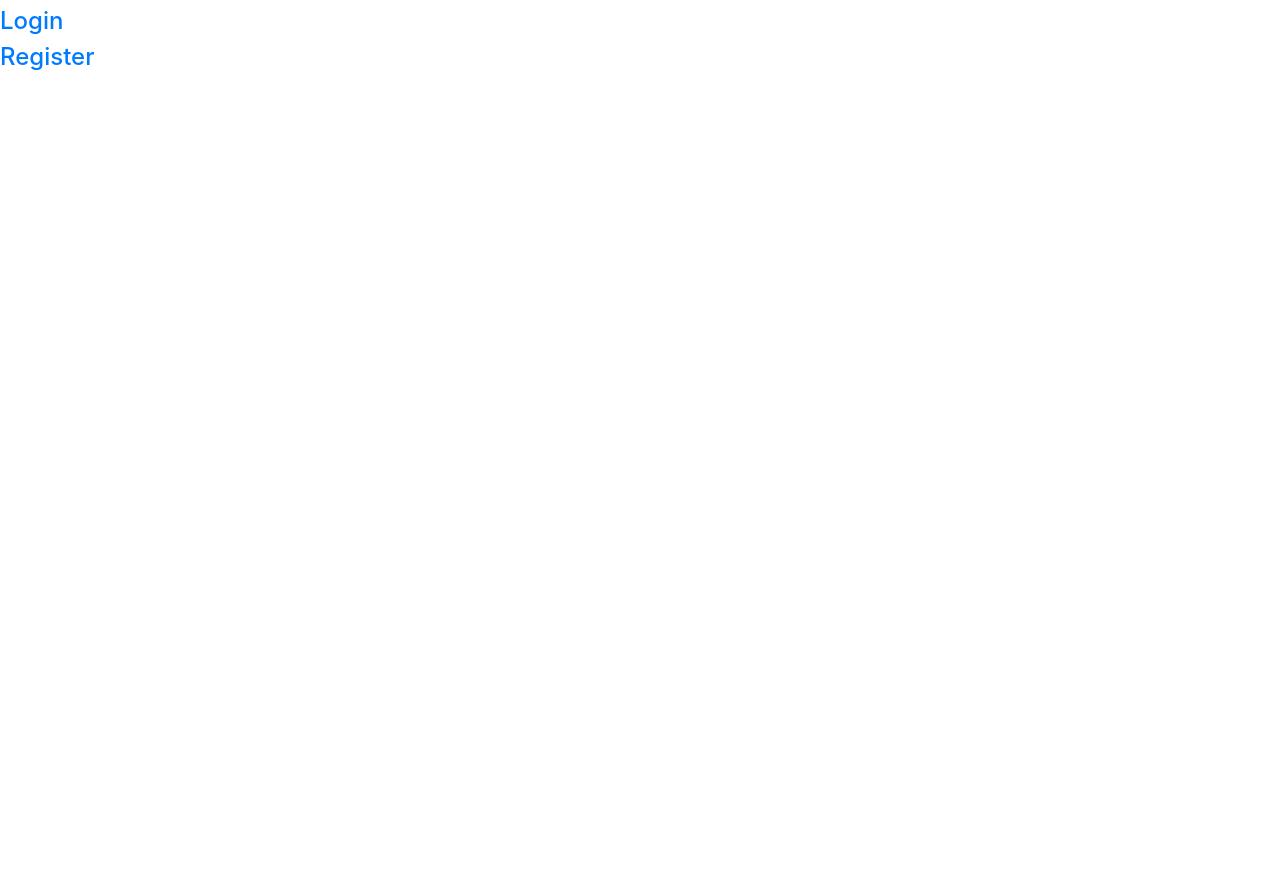
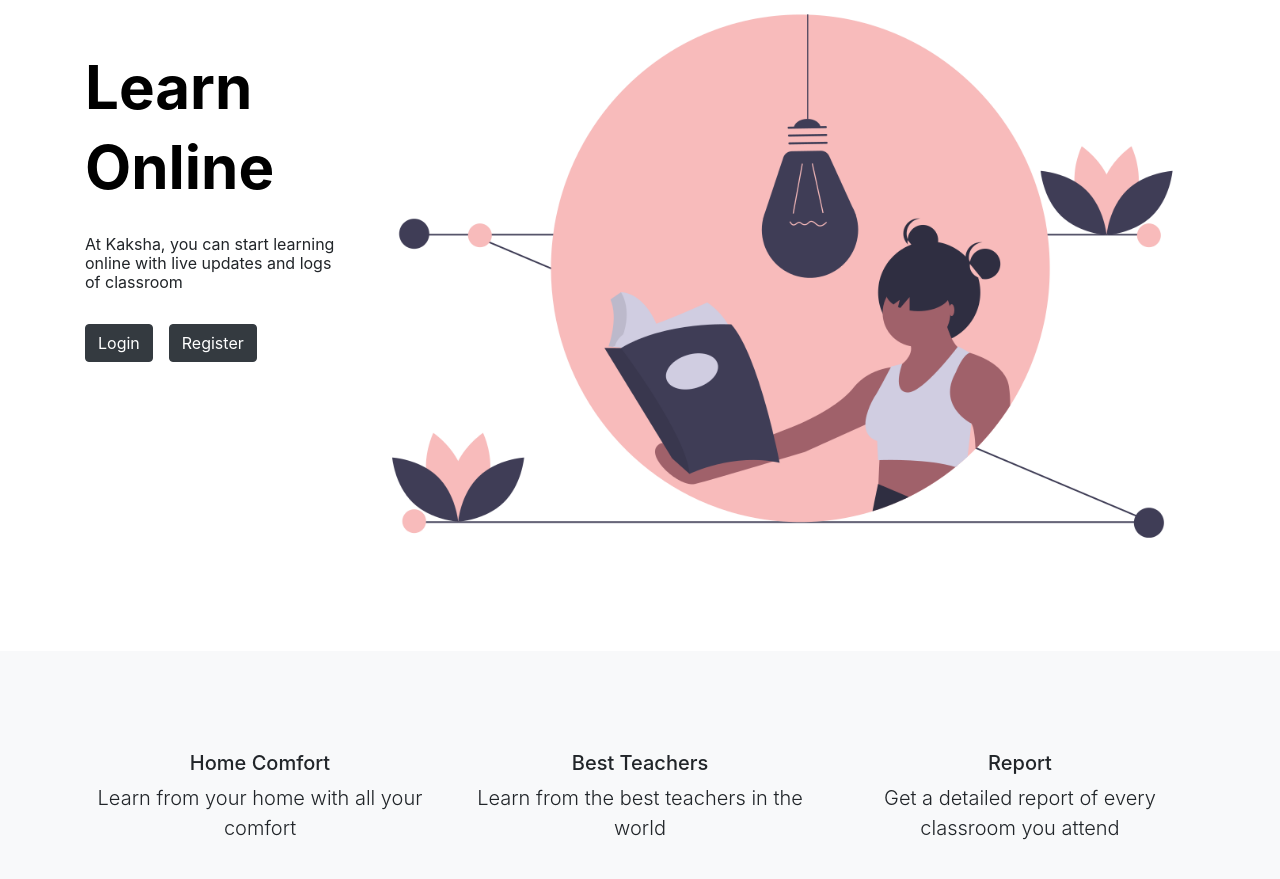
Before and after one commit to ramkrishnan6/kaksha-web, a React (Create React App) app: page / in a window 1280 px wide. Shown: the part 183-1062 px from the top of the page. Before the commit the page ends 800 px from the top, so only its background shows below. Built offline with nearby package versions, Linux system fonts and the light colour scheme.

Commit message:
Add homepage

```diff
--- a/src/components/Home.js
+++ b/src/components/Home.js
@@ -1,18 +1,85 @@
 import React from "react";
 import Header from "./Header";
+import "../css/Home.css";
 
 function Home() {
     return (
-        <>
+        <div>
             <Header />
-            <h1>Home Page</h1>
-            <h4>
-                <a href="/login">Login</a>
-            </h4>
-            <h4>
-                <a href="/register">Register</a>
-            </h4>
-        </>
+
+            <div className="container content">
+                <div className="row">
+                    <div className="col-sm-3 talk">
+                        <h1>Learn</h1>
+                        <h1>Online</h1>
+                        <br />
+                        <h6 className="bold-four">
+                            At Kaksha, you can start learning online with live
+                            updates and logs of classroom
+                        </h6>
+                        <br />
+                        <h6>
+                            <a
+                                className="btn btn-dark start start-two"
+                                href="/login"
+                            >
+                                Login
+                            </a>
+                            <a
+                                className="btn btn-dark start start-two ml-3"
+                                href="/login"
+                            >
+                                Register
+                            </a>
+                        </h6>
+                    </div>
+                    <div className="col-sm-9 showcase-img">
+                        {/* <div className="circle"></div> */}
+                    </div>
+                </div>
+            </div>
+
+            <section class="features-icons bg-light text-center det-ails">
+                <div class="container">
+                    <div class="row">
+                        <div class="col-lg-4">
+                            <div class="features-icons-item mx-auto mb-5 mb-lg-0 mb-lg-3">
+                                <div class="features-icons-icon d-flex  icon-bra-ails">
+                                    <i class="icon-screen-desktop m-auto text-primary icon-ails"></i>
+                                </div>
+                                <h5>Home Comfort</h5>
+                                <p class="lead mb-0">
+                                    Learn from your home with all your comfort
+                                </p>
+                            </div>
+                        </div>
+                        <div class="col-lg-4">
+                            <div class="features-icons-item mx-auto mb-5 mb-lg-0 mb-lg-3">
+                                <div class="features-icons-icon d-flex  icon-bra-ails">
+                                    <i class="icon-layers m-auto text-primary icon-ails"></i>
+                                </div>
+                                <h5>Best Teachers</h5>
+                                <p class="lead mb-0">
+                                    Learn from the best teachers in the world
+                                </p>
+                            </div>
+                        </div>
+                        <div class="col-lg-4">
+                            <div class="features-icons-item mx-auto mb-0 mb-lg-3">
+                                <div class="features-icons-icon d-flex  icon-bra-ails">
+                                    <i class="icon-check m-auto text-primary icon-ails"></i>
+                                </div>
+                                <h5>Report</h5>
+                                <p class="lead mb-0">
+                                    Get a detailed report of every classroom you
+                                    attend
+                                </p>
+                            </div>
+                        </div>
+                    </div>
+                </div>
+            </section>
+        </div>
     );
 }
 
--- /dev/null
+++ b/src/css/Home.css
@@ -0,0 +1,133 @@
+.main-container {
+    min-height: 100vh;
+    overflow: hidden;
+    display: block;
+    position: relative;
+    padding-bottom: 100px;
+}
+
+.header-a {
+    padding-top: 20px;
+    padding-bottom: 20px;
+}
+
+.alink {
+    /* background-color: red; */
+    font-size: 14px;
+    font-weight: 600;
+}
+
+.alink {
+    color: black;
+}
+
+.alink ul {
+    float: left;
+}
+
+.nav-container .start {
+    font-weight: 600;
+    color: black;
+}
+
+.navbar-nav > li {
+    padding-left: 35px;
+    padding-right: 35px;
+}
+
+.start {
+    border-radius: 9px;
+    border-width: 0.1em;
+    font-size: 15px;
+    padding: 10px 20px 10px 20px;
+    margin-left: 30px;
+}
+
+.start:hover {
+    color: white;
+}
+
+.brand {
+    font-weight: bolder;
+}
+
+.content {
+    /* margin-top: 0px; */
+}
+
+.talk {
+    padding-top: 100px;
+}
+
+.talk > h1 {
+    font-size: 60px !important;
+    font-weight: bold;
+    color: black;
+}
+
+.showcase-img {
+    background-image: url("../assets/reading-woman.png");
+    background-color: #f4f5ff;
+    background-position: center;
+    background-repeat: no-repeat;
+    background-size: cover;
+    width: 100%;
+    height: 650px;
+}
+
+.circle {
+}
+
+.no-bold {
+    font-weight: 100;
+}
+
+.bold-two {
+    font-weight: 200;
+}
+
+.bold-three {
+    font-weight: 300;
+}
+
+.bold-four {
+    font-weight: 400;
+}
+
+.start-two {
+    background-color: #372f7f;
+    color: wheat;
+    margin-left: 0;
+    font-weight: 600;
+}
+
+.det-ails {
+    margin-top: 50px;
+    padding-top: 70px;
+    padding-bottom: 70px;
+}
+
+.icon-bra-ails {
+    padding-bottom: 30px;
+}
+
+.icon-ails {
+    color: #3f3d56 !important;
+    font-size: 40px;
+}
+
+.footer {
+    color: white;
+    text-align: center;
+    background-color: #212529;
+    padding-top: 25px;
+    color: white;
+    position: absolute;
+    bottom: 0;
+    height: 100px;
+    width: 100%;
+}
+
+.author {
+    text-decoration: none !important;
+}
```
Also changed, not shown: src/assets/reading-woman.png (added).
